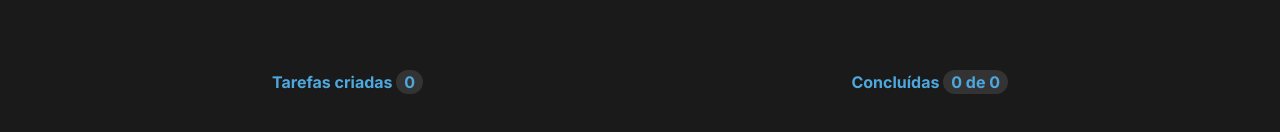
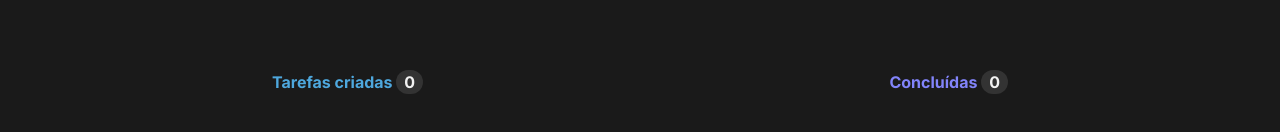
Before and after one commit to lucaslozz/todo-list, a React (Vite) app: page / in a window 1280 px wide. Shown: the part 246-378 px from the top of the page. Built offline with nearby package versions, Linux system fonts and the light colour scheme.

Commit message:
adiciona a feature contador concluidas

```diff
--- a/src/components/Input.tsx
+++ b/src/components/Input.tsx
@@ -9,28 +9,42 @@ import { v4 as uuidv4 } from 'uuid';
 
 export function Input(){
 
-  const [allTasks, setAllTesks]=useState<AllTasks[]>([])
-  const [newTask, setNewTask]=useState<AllTasks>({id:"",content:""})
+  const [allTasks, setAllTasks]=useState<AllTasks[]>([])
+  const [newTask, setNewTask]=useState<AllTasks>({id:"",content:"",isChecked:false})
 
+  console.log(allTasks)
   function handleChange(event:ChangeEvent<HTMLTextAreaElement>){
     let addNewTask = {
       id: uuidv4(),
-      content: event.target.value
+      content: event.target.value,
+      isChecked:false
     }
     setNewTask(addNewTask)
   }
 
+
   function handleSubmit(event:FormEvent<HTMLFormElement>){
     event.preventDefault();
-    setAllTesks([...allTasks,...[newTask]])
-    setNewTask({id:"",content:""})
+    setAllTasks([...allTasks,...[newTask]])
+    setNewTask({id:"",content:"",isChecked:false})
   }
 
   function deleteTask(taskToDelete:AllTasks){
     const withoutDeletedTask=allTasks.filter(content =>{
       return content.id !== taskToDelete.id;
     })
-    setAllTesks(withoutDeletedTask);
+    setAllTasks(withoutDeletedTask);
+  }
+
+  function refreshTaskStatus(taskToRefresh:AllTasks){
+    const taskRefreshed=allTasks.map(item=>{
+      if(item.id===taskToRefresh.id){
+        item.id=taskToRefresh.id;
+      }
+      return item
+    })
+    setAllTasks(taskRefreshed)
+
   }
 
   return(
@@ -40,7 +54,7 @@ export function Input(){
           <button type="submit" >Criar <PlusCircle size={16} weight="bold"/></button>
         </form>
          <div>
-          <TaskBoard content={allTasks} deleteTask={deleteTask}/>
+          <TaskBoard content={allTasks} deleteTask={deleteTask} refreshTaskStatus={refreshTaskStatus}/>
         </div>
       </div>
   )
--- a/src/components/TaskBoard.module.css
+++ b/src/components/TaskBoard.module.css
@@ -21,13 +21,14 @@
 }
 
 .boardContainer  .completedTask{
-  color: var(--blue-300);
+  color: var(--purple-300);
 }
 
 .boardContainer strong span{
   background: var(--gray-400);
   padding: 0.125rem 0.5rem;
   border-radius: 999px;
+  color: var(--gray-100);
 }
 
 .boardContainer > main{
--- a/src/components/TaskBoard.tsx
+++ b/src/components/TaskBoard.tsx
@@ -7,7 +7,7 @@ import { TaskPost } from "./TaskPost"
 export interface AllTasks{
   id:string;
   content:string;
-  isChecked?:boolean
+  isChecked:boolean
 }
 
 
@@ -15,29 +15,29 @@ export interface AllTasks{
 interface TaskBoardProps {
   content:AllTasks[]
   deleteTask: (content:AllTasks)=> void
+  refreshTaskStatus: (taskToRefresh:AllTasks)=>void
 }
 
-export function TaskBoard({content,deleteTask}:TaskBoardProps){
+export function TaskBoard({content,deleteTask,refreshTaskStatus}:TaskBoardProps){
 
-  const [completedTask, setCompletedTask]=useState<number>(0)
+  const completedTask= content.reduce((acc, item)=>{
+    if(item.isChecked === true){
+      acc++
+    }
+    return acc
+  },0)
 
-  function isCompleted(isChecked:boolean){
-    if (isChecked) {
-      setCompletedTask(completedTask + 1);
-    } else {
-      setCompletedTask(completedTask - 1);
-    }
-  }
+
 
   return (
   <article className={styles.boardContainer}>
     <header>
       <strong className={styles.createdTask}>Tarefas criadas <span>{content.length}</span></strong>
-      <strong className={styles.completedTask}>Concluídas <span>{completedTask} de {content.length}</span></strong>
+      <strong className={styles.completedTask}>Concluídas <span>{completedTask? `${completedTask} de ${content.length}`:completedTask}</span></strong>
     </header>
     <main className={styles.taskPostContainer}>
       {content.map(item=>{
-        return <TaskPost key={item.id} task={item} deleteTask={deleteTask} isCompleted={isCompleted} />
+        return <TaskPost key={item.id} task={item} deleteTask={deleteTask} refreshTaskStatus={refreshTaskStatus} />
       })}
     </main>
   </article>
--- a/src/components/TaskPost.tsx
+++ b/src/components/TaskPost.tsx
@@ -6,34 +6,28 @@ import { AllTasks } from "./TaskBoard";
 interface TaskPostProps{
   task:AllTasks;
   deleteTask: (content:AllTasks)=> void
-  isCompleted: (content:boolean)=>void
-
+  refreshTaskStatus:(taskToRefresh:AllTasks)=>void
 }
 
-export function TaskPost({task,deleteTask,isCompleted}:TaskPostProps){
-
-  const [isChecked, setIsChecked]=useState<boolean>(false)
-
+export function TaskPost({task,deleteTask,refreshTaskStatus}:TaskPostProps){
 
   function handleDeleteTask(){
     deleteTask(task);
   }
 
   function handleChecked(){
-    setIsChecked(() => {
-      isCompleted(!isChecked)
-      return !isChecked;
-    });
+    task.isChecked=!task.isChecked
+    refreshTaskStatus(task)
   }
 
   return (
     <div  className={styles.taskPost}>
       <div className={styles.taskInfo}>
         <button onClick={handleChecked}>
-        {!isChecked?
+        {!task.isChecked?
         <Circle size={17.45} className={styles.default} />:<CheckCircle size={17.45} weight="fill" className={styles.checked}/>}
         </button>
-        <p className={isChecked? styles.taskCompleted:styles.taskNotCompled}>{task.content}</p>
+        <p className={task.isChecked? styles.taskCompleted:styles.taskNotCompled}>{task.content}</p>
       </div>
       <button type="button" title="Deletar Comentário" onClick={handleDeleteTask}><Trash /></button>
     </div>)
```
